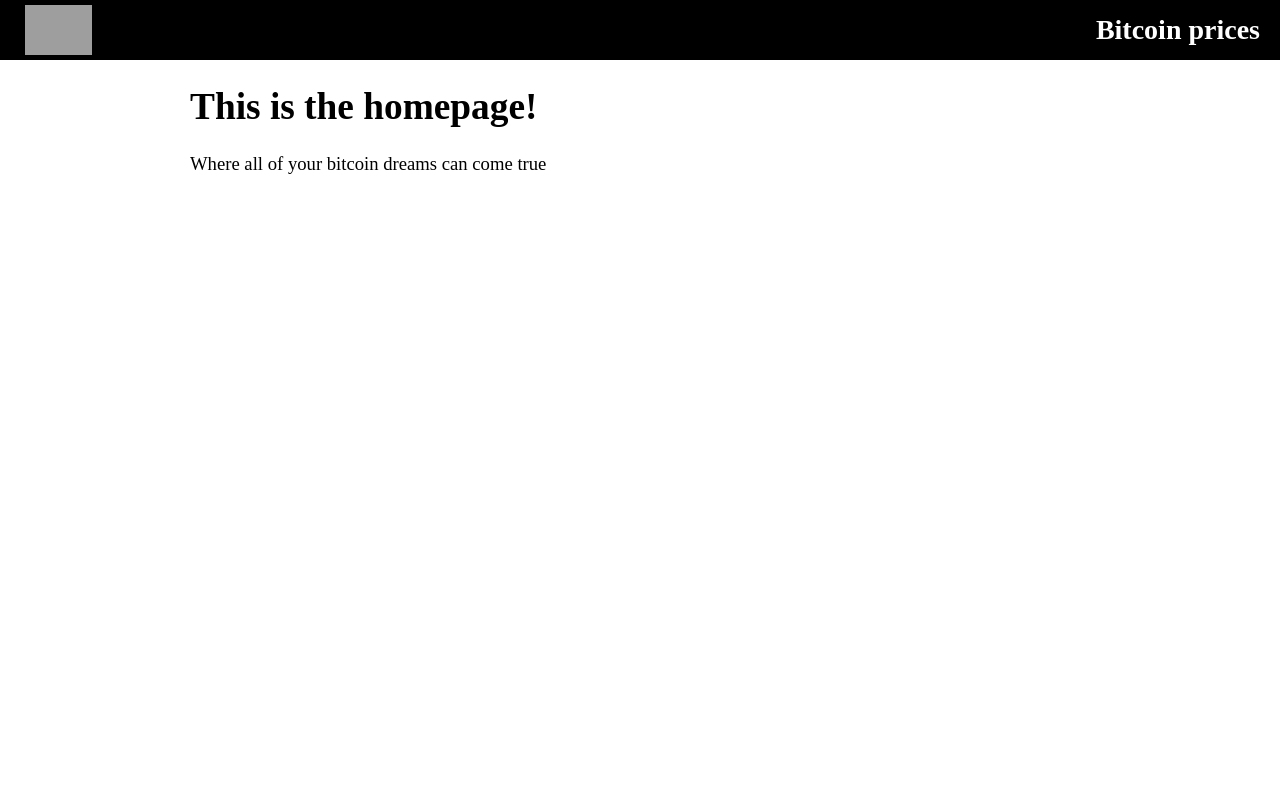
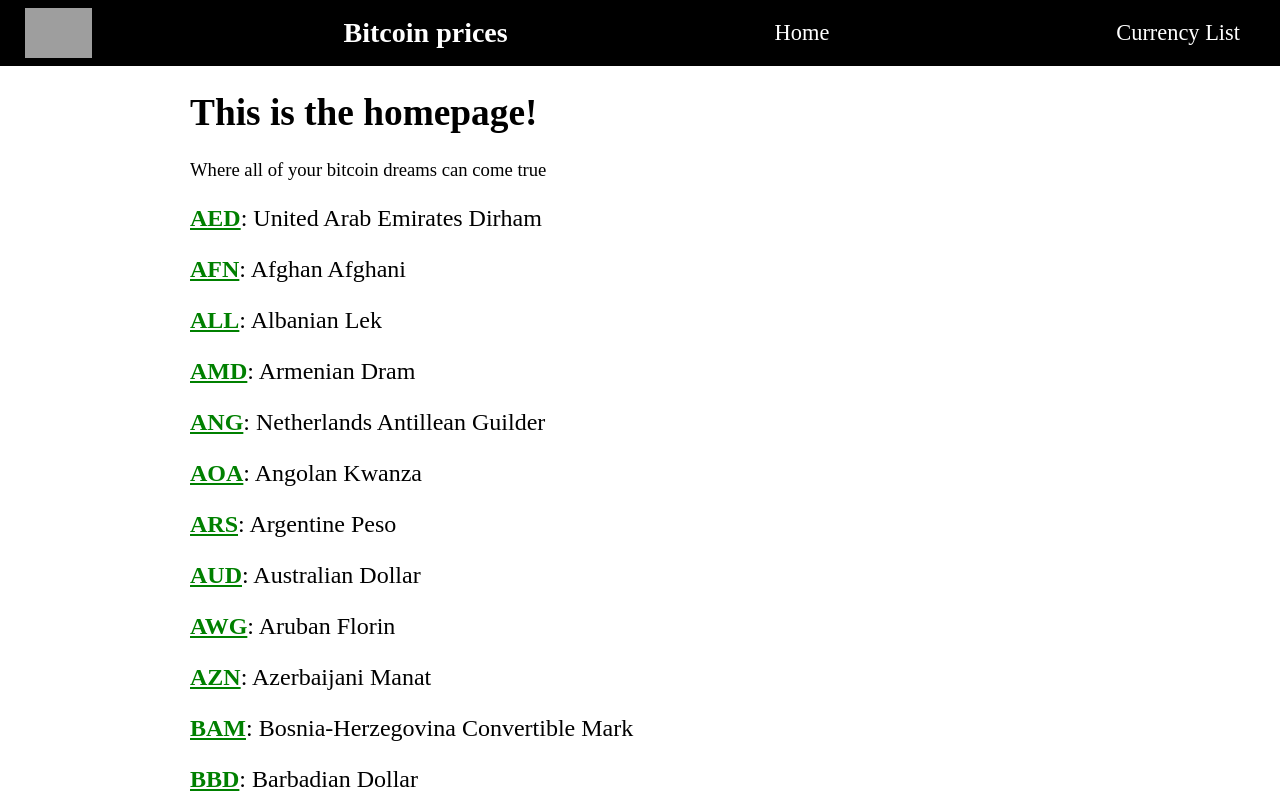
Before and after one commit to bryan-emerson/react-bitcoin-prices, a React (Create React App) app: page /currencies in a window 1280 px wide. Shown: the top 800 px of the page. Built offline with nearby package versions, Linux system fonts and the light colour scheme; grey boxes are pictures that could not be loaded.

Commit message:
linked currencies

```diff
--- a/src/components/App/App.js
+++ b/src/components/App/App.js
@@ -1,6 +1,10 @@
 import React, { Component } from "react";
 import Home from "../Home/Home";
+import Currencies from "../Currencies/Currencies"
+import Price from '../Price/Price'
 import "./App.css";
+import {Route, Link} from 'react-router-dom';
+
 
 class App extends Component {
   constructor(props) {
@@ -24,9 +28,15 @@
             alt=""
           />
           <h1>Bitcoin prices</h1>
+          <Link to="/">Home</Link>
+          <Link to="/currencies">Currency List</Link>
+
         </nav>
         <main>
-          <Home />
+          <Route path='/' component={Home}/>
+          <Route path='/currencies' component={Currencies}/>
+          <Route path="/price/:currency" component={Price} />
+          {/* <Home /> */}
         </main>
       </div>
     );
--- a/src/components/Currencies/Currencies.js
+++ b/src/components/Currencies/Currencies.js
@@ -1,6 +1,7 @@
 import React, { Component } from "react";
 import "./Currencies.css";
 import listOfCurrencies from "./list.json";
+import { Link } from 'react-router-dom';
 
 class Currencies extends Component {
   render() {
@@ -8,7 +9,7 @@
       return (
         <div className="currency" key={item.currency}>
           <p>
-            <a href={"/price/" + item.currency}>{item.currency}</a>:{" "}
+            <Link to={"/price/" + item.currency}>{item.currency}</Link>:{" "}
             {item.country}
           </p>
         </div>
--- a/src/index.js
+++ b/src/index.js
@@ -1,5 +1,10 @@
 import React from "react";
 import ReactDOM from "react-dom";
 import App from "./components/App/App.js";
+import {BrowserRouter as Router} from "react-router-dom"
 
-ReactDOM.render(<App />, document.getElementById("root"));
+ReactDOM.render(
+<Router>
+  <App />
+</Router>
+, document.getElementById("root"));
```
